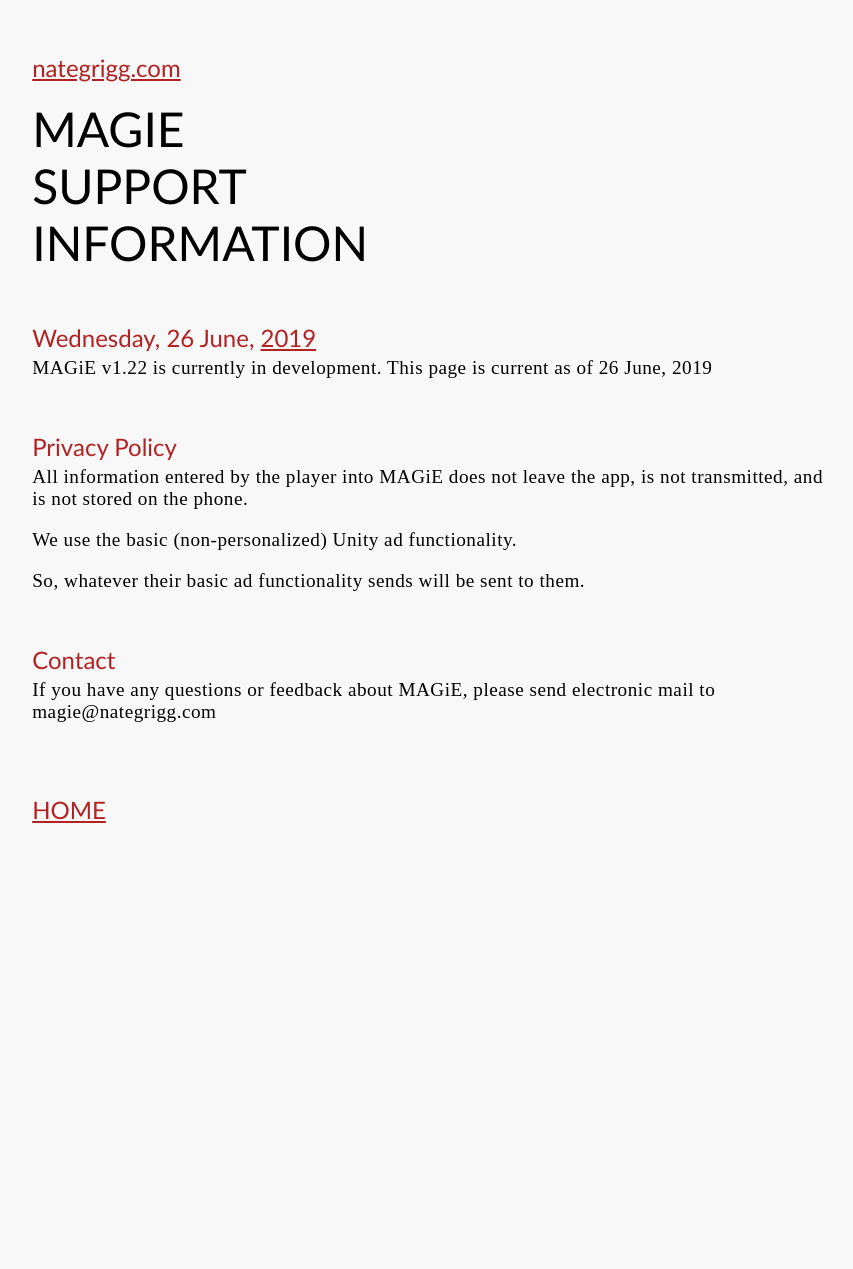
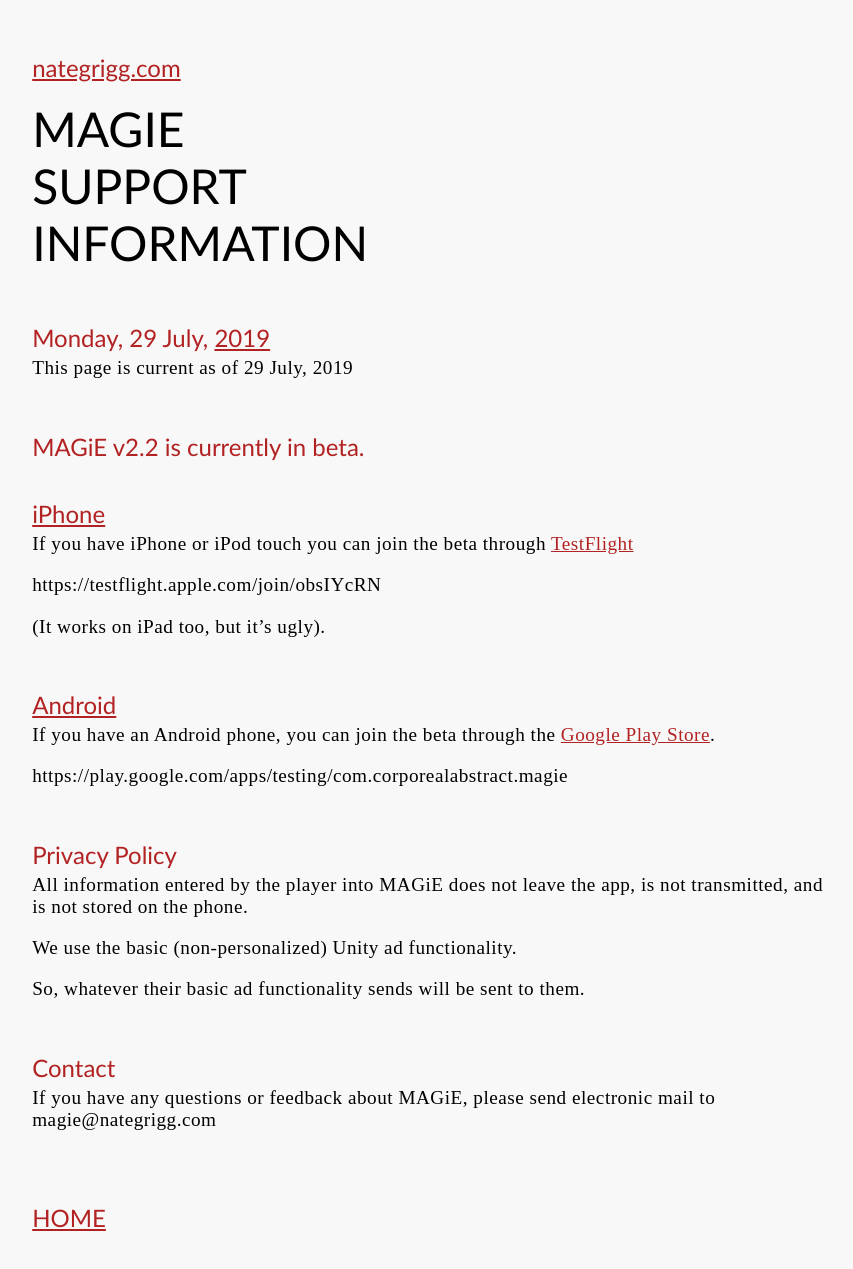
Before and after one commit to n8mob/n8mob.github.io, a Jekyll site: the page built from apps/magie.md, in a window 1280 px wide. Shown: the whole page, without its empty margins (19-872 px from the left). Built offline with Jekyll 4.4.1, drawn with Linux system fonts in a browser that asks for light colours; before the commit the page ends 900 px from its top, so only the background shows below that.

```diff
--- a/apps/magie.md
+++ b/apps/magie.md
@@ -1,11 +1,25 @@
 ---
 layout: post
 title: MAGiE Support Information
-date: 2019-06-26
+date: 2019-07-29
 ---
 
-MAGiE v1.22 is currently in development.
-This page is current as of 26 June, 2019
+This page is current as of 29 July, 2019
+
+## MAGiE v2.2 is currently in beta.
+
+## [iPhone](https://testflight.apple.com/join/obsIYcRN)
+If you have iPhone or iPod touch you can join the beta through [TestFlight](https://testflight.apple.com/join/obsIYcRN)
+
+https://testflight.apple.com/join/obsIYcRN
+
+(It works on iPad too, but it's ugly).
+
+## [Android](https://play.google.com/apps/testing/com.corporealabstract.magie)
+
+If you have an Android phone, you can join the beta through the [Google Play Store](https://play.google.com/apps/testing/com.corporealabstract.magie).
+
+https://play.google.com/apps/testing/com.corporealabstract.magie
 
 ## Privacy Policy
 
```
Also changed, not shown: apps/chainchat.md (+2 -2 lines), resume.md (+3 -3 lines).
